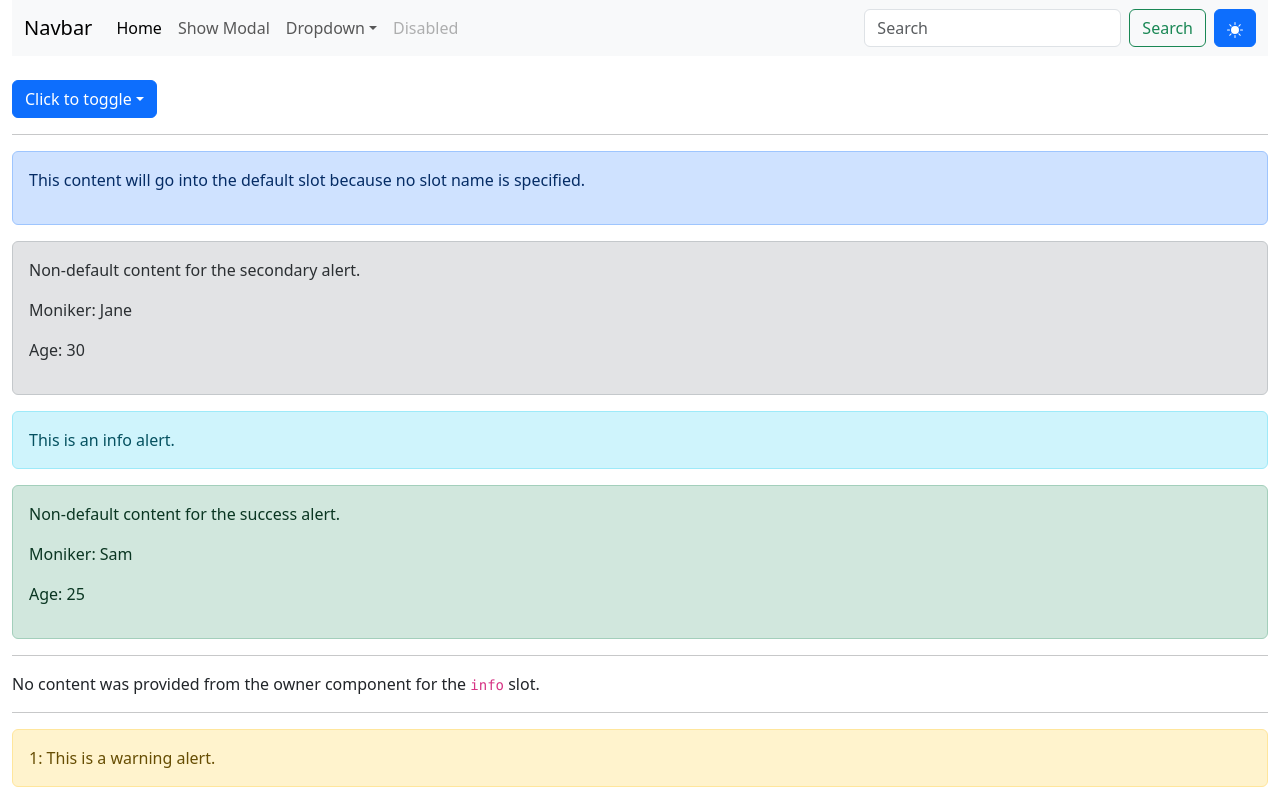
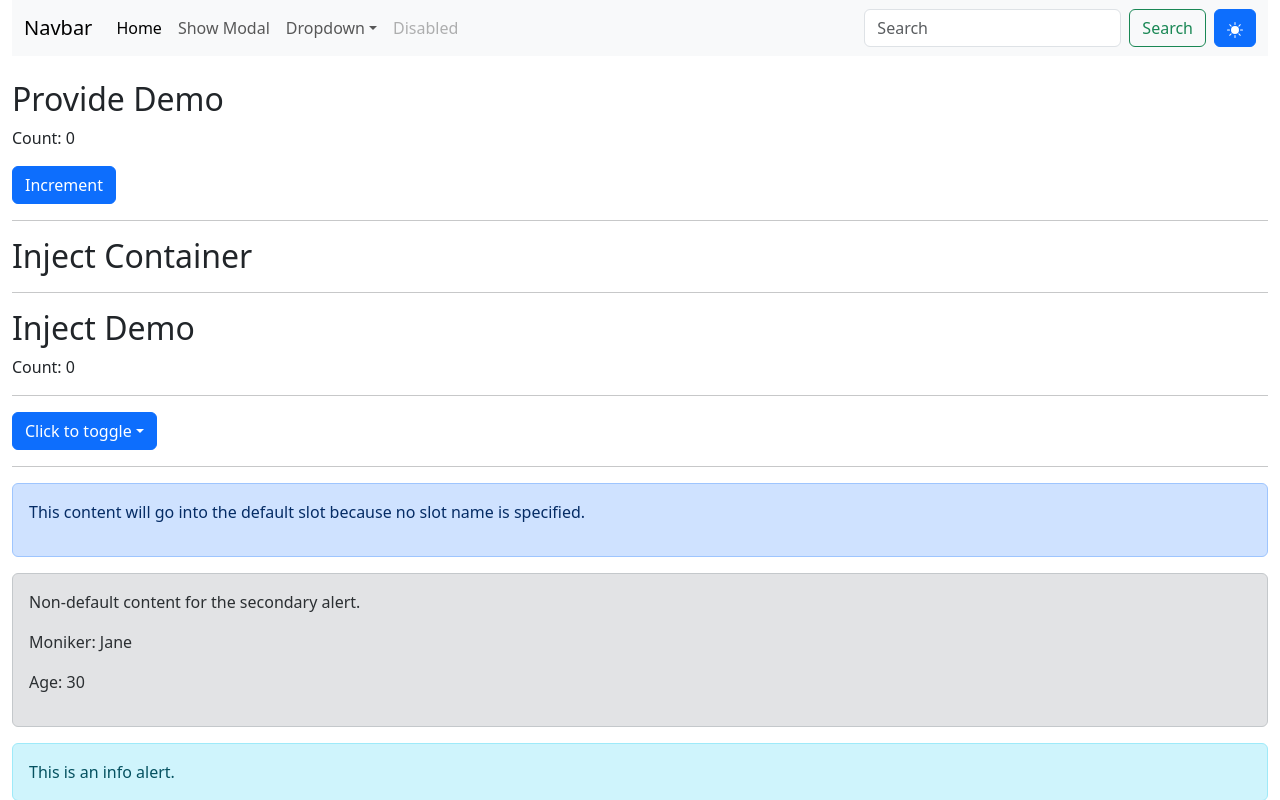
Before and after one commit to FlameWolf/vue-project, a Vue app: page / in a window 1280 px wide. Shown: the top 800 px of the page. Built offline with nearby package versions, Linux system fonts and the light colour scheme.

Commit message:
Add `Provide/Inject` demo components

```diff
--- a/src/App.vue
+++ b/src/App.vue
@@ -16,6 +16,7 @@
 	import FormDemo from "@/components/FormDemo.vue";
 	import ConfirmModal from "@/components/ConfirmModal.vue";
 	import Dropdown from "@/components/Dropdown.vue";
+	import ProvideDemo from "@/components/ProvideDemo.vue";
 
 	const age = ref(25);
 	const ageChangeMessage = ref(emptyString);
@@ -39,6 +40,7 @@
 </script>
 <template>
 	<Navbar class="mb-4"/>
+	<ProvideDemo/>
 	<Dropdown>
 		<template #trigger-content>
 			<button class="btn btn-primary dropdown-toggle">Click to toggle</button>
--- /dev/null
+++ b/src/components/InjectContainer.vue
@@ -0,0 +1,10 @@
+<script setup lang="ts">
+	import InjectDemo from "@/components/InjectDemo.vue";
+</script>
+<template>
+	<div>
+		<h2>Inject Container</h2>
+		<hr/>
+		<InjectDemo/>
+	</div>
+</template>
--- /dev/null
+++ b/src/components/InjectDemo.vue
@@ -0,0 +1,12 @@
+<script setup lang="ts">
+	import { inject } from "vue";
+
+	const count = inject("count", 0);
+</script>
+<template>
+	<div>
+		<h2>Inject Demo</h2>
+		<p>Count: {{ count }}</p>
+	</div>
+	<hr/>
+</template>
--- /dev/null
+++ b/src/components/ProvideDemo.vue
@@ -0,0 +1,16 @@
+<script setup lang="ts">
+	import { provide, ref } from "vue";
+	import InjectContainer from "@/components/InjectContainer.vue";
+
+	const count = ref(0);
+	provide("count", count);
+</script>
+<template>
+	<div>
+		<h2>Provide Demo</h2>
+		<p>Count: {{ count }}</p>
+		<button class="btn btn-primary" @click="count++">Increment</button>
+	</div>
+	<hr/>
+	<InjectContainer/>
+</template>
```
